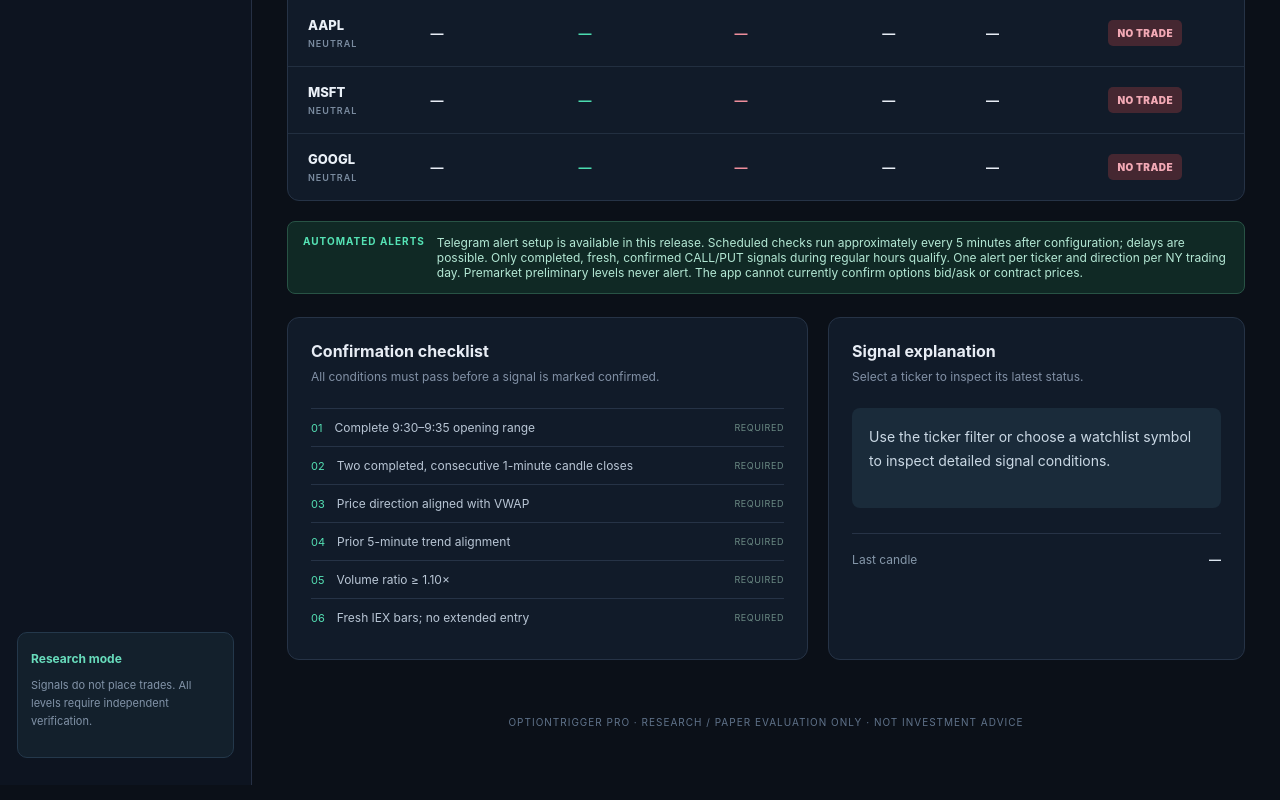
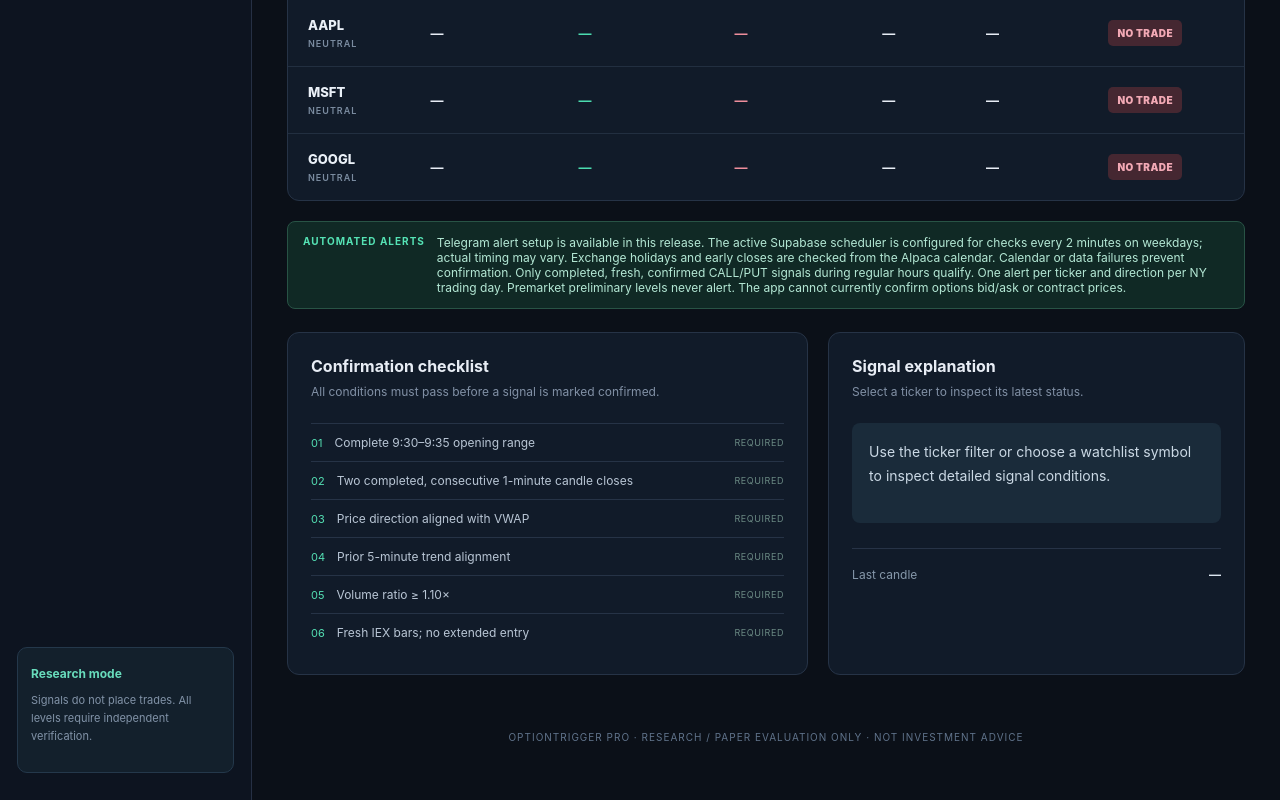
Before and after one commit to nfmyanmar007/solespace-pos, a Next.js app: page / in a window 1280 px wide. Shown: the part 945-1745 px from the top of the page. Built offline with nearby package versions, Linux system fonts and the light colour scheme; no server answers.

Commit message:
Correct scanner cadence and explain fail-closed calendar behavior on dashboard

```diff
--- a/app/page.tsx
+++ b/app/page.tsx
@@ -21,7 +21,7 @@ export default function Home(){
   <div className="tableScroll"><table><thead><tr><th>TICKER</th><th>LAST PRICE</th><th>CALL ABOVE</th><th>PUT BELOW</th><th>VWAP</th><th>VOLUME</th><th>STATUS</th></tr></thead><tbody>{rows.map(s=><tr key={s.ticker}><td><div className="symbol">{s.ticker}<small>{s.bias}</small></div></td><td className="number">{money(s.price)}</td><td className="number positive">{money(s.callAbove)}</td><td className="number negative">{money(s.putBelow)}</td><td className="number">{money(s.vwap)}</td><td className="number">{s.volumeRatio==null?'—':s.volumeRatio+'×'}</td><td><span className={'pill '+(s.status.startsWith('CONFIRMED')?'good':s.status==='READY'||s.status==='PRELIMINARY'?'ready':s.status==='STALE'||s.status==='NO TRADE'?'bad':'neutral')}>{s.status}</span></td></tr>)}{!rows.length&&<tr><td colSpan={7}>Loading watchlist…</td></tr>}</tbody></table></div></div>
   <div className="notice" style={{marginTop:20,background:'#102925',borderColor:'#285345',color:'#b4e8d5',alignItems:'flex-start'}}>
     <strong style={{color:'#55e3b5'}}>AUTOMATED ALERTS</strong>
-    <span>Telegram alert setup is available in this release. Scheduled checks run approximately every 5 minutes after configuration; delays are possible. Only completed, fresh, confirmed CALL/PUT signals during regular hours qualify. One alert per ticker and direction per NY trading day. Premarket preliminary levels never alert. The app cannot currently confirm options bid/ask or contract prices.</span>
+    <span>Telegram alert setup is available in this release. The active Supabase scheduler is configured for checks every 2 minutes on weekdays; actual timing may vary. Exchange holidays and early closes are checked from the Alpaca calendar. Calendar or data failures prevent confirmation. Only completed, fresh, confirmed CALL/PUT signals during regular hours qualify. One alert per ticker and direction per NY trading day. Premarket preliminary levels never alert. The app cannot currently confirm options bid/ask or contract prices.</span>
   </div>
   <div className="lower"><div className="panel detail"><h2>Confirmation checklist</h2><p className="muted">All conditions must pass before a signal is marked confirmed.</p><div className="checks">{['Complete 9:30–9:35 opening range','Two completed, consecutive 1-minute candle closes','Price direction aligned with VWAP','Prior 5-minute trend alignment','Volume ratio ≥ 1.10×','Fresh IEX bars; no extended entry'].map((x,i)=><div className="check" key={x}><span className="checknum">{String(i+1).padStart(2,'0')}</span>{x}<span className="checkright">REQUIRED</span></div>)}</div></div><div className="panel detail"><h2>Signal explanation</h2><p className="muted">{ticker==='ALL'?'Select a ticker to inspect its latest status.':'Latest evaluated setup for '+ticker}</p><div className="explanation">{ticker==='ALL'?'Use the ticker filter or choose a watchlist symbol to inspect detailed signal conditions.':rows[0]?.reason||'No data yet'}</div><div className="exfoot"><span>Last candle</span><strong>{rows[0]?.timestamp?new Date(rows[0].timestamp).toLocaleString('en-US',{timeZone:'America/New_York'}):'—'}</strong></div></div></div>
   <footer>OPTIONTRIGGER PRO · RESEARCH / PAPER EVALUATION ONLY · NOT INVESTMENT ADVICE</footer></div></section></main>
```
